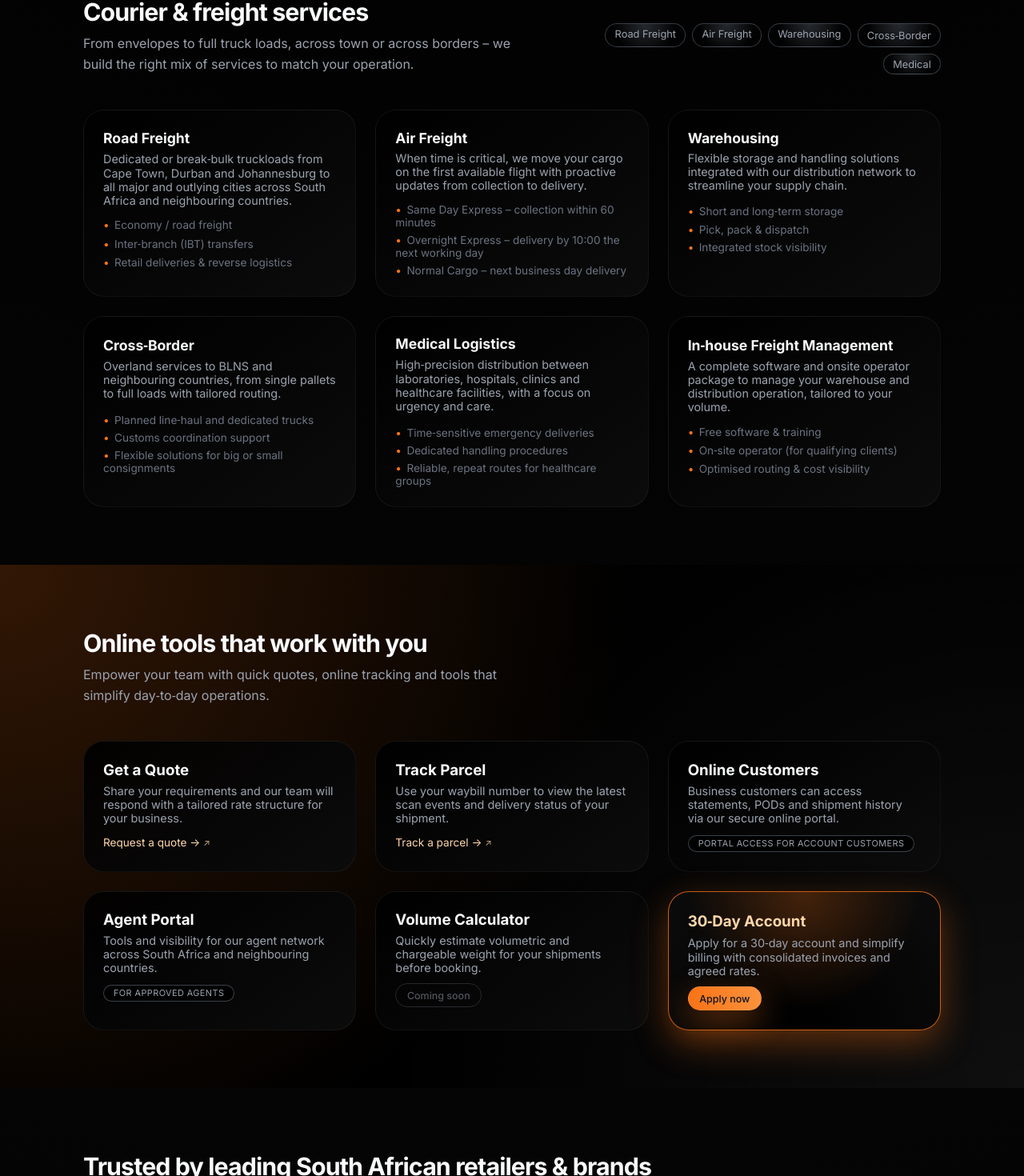
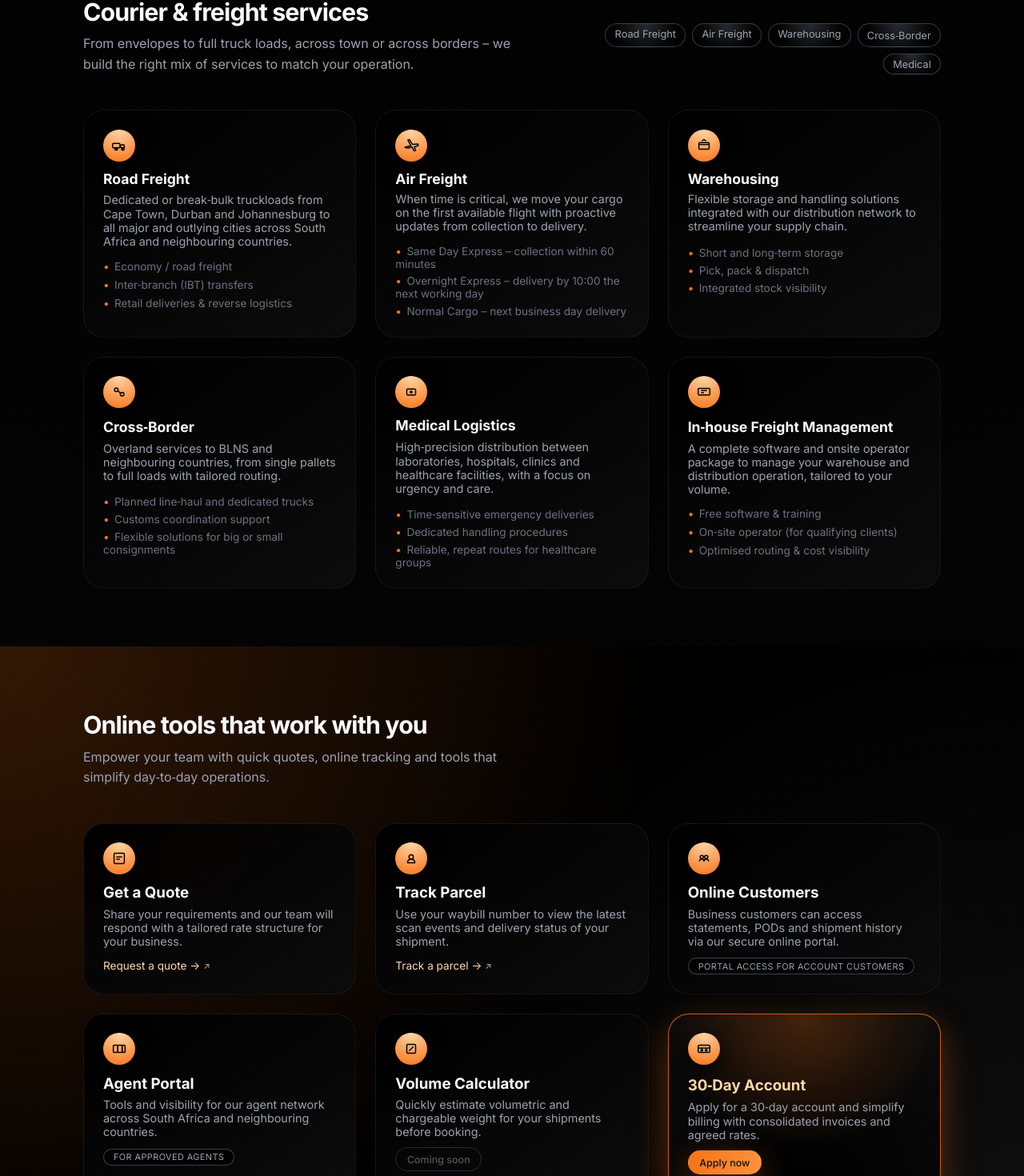
Before and after one commit to jesstingley17/first-freight-next, a Next.js app: page / in a window 1280 px wide. Shown: the part 857-2327 px from the top of the page at 80% size. Built offline with nearby package versions, Linux system fonts and the light colour scheme.

Commit message:
UI: add monochrome icons to services and tools

```diff
--- a/pages/index.js
+++ b/pages/index.js
@@ -184,6 +184,14 @@ function ServicesSection() {
 
       <div className="container card-grid">
         <article className="card service-card">
+          <div className="card-icon">
+            <svg viewBox="0 0 24 24" aria-hidden="true">
+              <rect x="3" y="9" width="10" height="6" rx="1.2" />
+              <rect x="14" y="11" width="5" height="4" rx="1" />
+              <circle cx="8" cy="16.5" r="1.7" fill="currentColor" />
+              <circle cx="17" cy="16.5" r="1.7" fill="currentColor" />
+            </svg>
+          </div>
           <h3>Road Freight</h3>
           <p>
             Dedicated or break‑bulk truckloads from Cape Town, Durban and Johannesburg to all major and
@@ -197,6 +205,11 @@ function ServicesSection() {
         </article>
 
         <article className="card service-card">
+          <div className="card-icon">
+            <svg viewBox="0 0 24 24" aria-hidden="true">
+              <path d="M3 14.5 11.5 12 7.5 4.5l2-.7 4.3 6.6L21 9.8l0.7 2-5.4 2.1 1.7 4.7-1.9 0.6-3.2-5.4L8 15.5 3 14.5Z" />
+            </svg>
+          </div>
           <h3>Air Freight</h3>
           <p>
             When time is critical, we move your cargo on the first available flight with proactive updates
@@ -210,6 +223,13 @@ function ServicesSection() {
         </article>
 
         <article className="card service-card">
+          <div className="card-icon">
+            <svg viewBox="0 0 24 24" aria-hidden="true">
+              <rect x="5" y="8" width="14" height="9" rx="1.2" />
+              <path d="M5 10.5h14" />
+              <path d="M9 5.5 12 4l3 1.5" />
+            </svg>
+          </div>
           <h3>Warehousing</h3>
           <p>
             Flexible storage and handling solutions integrated with our distribution network to streamline
@@ -223,6 +243,13 @@ function ServicesSection() {
         </article>
 
         <article className="card service-card">
+          <div className="card-icon">
+            <svg viewBox="0 0 24 24" aria-hidden="true">
+              <circle cx="8" cy="9" r="2.5" />
+              <circle cx="16" cy="15" r="2.5" />
+              <path d="M10.2 10.2 13.8 13.8" />
+            </svg>
+          </div>
           <h3>Cross‑Border</h3>
           <p>
             Overland services to BLNS and neighbouring countries, from single pallets to full loads with
@@ -236,6 +263,13 @@ function ServicesSection() {
         </article>
 
         <article className="card service-card">
+          <div className="card-icon">
+            <svg viewBox="0 0 24 24" aria-hidden="true">
+              <rect x="6" y="8" width="12" height="8" rx="1.4" />
+              <path d="M12 9.5v5" />
+              <path d="M9.5 12h5" />
+            </svg>
+          </div>
           <h3>Medical Logistics</h3>
           <p>
             High‑precision distribution between laboratories, hospitals, clinics and healthcare facilities,
@@ -249,6 +283,13 @@ function ServicesSection() {
         </article>
 
         <article className="card service-card">
+          <div className="card-icon">
+            <svg viewBox="0 0 24 24" aria-hidden="true">
+              <rect x="4" y="7" width="16" height="9" rx="1.2" />
+              <path d="M8 10h8" />
+              <path d="M8 13h4" />
+            </svg>
+          </div>
           <h3>In‑house Freight Management</h3>
           <p>
             A complete software and onsite operator package to manage your warehouse and distribution
@@ -280,6 +321,13 @@ function ToolsSection() {
 
       <div className="container card-grid tools-grid">
         <article className="card tool-card">
+          <div className="card-icon">
+            <svg viewBox="0 0 24 24" aria-hidden="true">
+              <rect x="5" y="5" width="14" height="14" rx="1.5" />
+              <path d="M8 10h8" />
+              <path d="M8 13h5" />
+            </svg>
+          </div>
           <h3>Get a Quote</h3>
           <p>
             Share your requirements and our team will respond with a tailored rate structure for your
@@ -291,6 +339,12 @@ function ToolsSection() {
         </article>
 
         <article className="card tool-card">
+          <div className="card-icon">
+            <svg viewBox="0 0 24 24" aria-hidden="true">
+              <circle cx="12" cy="10" r="3" />
+              <path d="M12 13c-2.5 0-4.5 1.6-5 3.8L7.2 18h9.6l0.2-1.2C16.5 14.6 14.5 13 12 13Z" />
+            </svg>
+          </div>
           <h3>Track Parcel</h3>
           <p>
             Use your waybill number to view the latest scan events and delivery status of your shipment.
@@ -301,6 +355,14 @@ function ToolsSection() {
         </article>
 
         <article className="card tool-card">
+          <div className="card-icon">
+            <svg viewBox="0 0 24 24" aria-hidden="true">
+              <circle cx="9" cy="10" r="2.2" />
+              <circle cx="15" cy="10" r="2.2" />
+              <path d="M5.5 16c.4-1.7 1.8-3 3.5-3s3.1 1.3 3.5 3" />
+              <path d="M11.5 16c.4-1.7 1.8-3 3.5-3s3.1 1.3 3.5 3" />
+            </svg>
+          </div>
           <h3>Online Customers</h3>
           <p>
             Business customers can access statements, PODs and shipment history via our secure online
@@ -310,12 +372,25 @@ function ToolsSection() {
         </article>
 
         <article className="card tool-card">
+          <div className="card-icon">
+            <svg viewBox="0 0 24 24" aria-hidden="true">
+              <rect x="4" y="7" width="6" height="10" rx="1.2" />
+              <rect x="10" y="7" width="6" height="10" rx="1.2" />
+              <rect x="16" y="7" width="4" height="10" rx="1.2" />
+            </svg>
+          </div>
           <h3>Agent Portal</h3>
           <p>Tools and visibility for our agent network across South Africa and neighbouring countries.</p>
           <span className="pill pill-outline small">For approved agents</span>
         </article>
 
         <article className="card tool-card">
+          <div className="card-icon">
+            <svg viewBox="0 0 24 24" aria-hidden="true">
+              <rect x="6" y="6" width="12" height="12" rx="1.4" />
+              <path d="M9 15 15 9" />
+            </svg>
+          </div>
           <h3>Volume Calculator</h3>
           <p>Quickly estimate volumetric and chargeable weight for your shipments before booking.</p>
           <button className="btn btn-ghost btn-sm" type="button" disabled>
@@ -324,6 +399,14 @@ function ToolsSection() {
         </article>
 
         <article className="card tool-card highlight">
+          <div className="card-icon">
+            <svg viewBox="0 0 24 24" aria-hidden="true">
+              <rect x="4" y="7" width="16" height="10" rx="1.6" />
+              <path d="M4 11h16" />
+              <circle cx="9" cy="14" r="1.2" fill="currentColor" />
+              <circle cx="15" cy="14" r="1.2" fill="currentColor" />
+            </svg>
+          </div>
           <h3>30‑Day Account</h3>
           <p>
             Apply for a 30‑day account and simplify billing with consolidated invoices and agreed rates.
--- a/styles.css
+++ b/styles.css
@@ -514,6 +514,27 @@ body {
   gap: 1.5rem;
 }
 
+.card-icon {
+  width: 40px;
+  height: 40px;
+  border-radius: 999px;
+  background: radial-gradient(circle at top, var(--accent-muted), var(--accent));
+  display: inline-flex;
+  align-items: center;
+  justify-content: center;
+  margin-bottom: 0.7rem;
+  color: #000000;
+  box-shadow: 0 10px 30px rgba(0, 0, 0, 0.85);
+}
+
+.card-icon svg {
+  width: 22px;
+  height: 22px;
+  stroke: #000000;
+  stroke-width: 1.6;
+  fill: none;
+}
+
 .service-card h3 {
   margin: 0 0 0.4rem;
   font-size: 1.1rem;
@@ -778,7 +799,7 @@ select {
   border-radius: 999px;
   border: 1px solid rgba(248, 250, 252, 0.14);
   background: radial-gradient(circle at top left, rgba(249, 115, 22, 0.9), rgba(249, 115, 22, 0.7));
-  color: #0b1120;
+  color: #000000;
   font-size: 0.78rem;
   font-weight: 600;
   letter-spacing: 0.08em;
@@ -863,7 +884,7 @@ select {
 .btn-primary {
   background: linear-gradient(90deg, var(--accent), var(--accent-strong));
   border-color: rgba(248, 250, 252, 0.08);
-  color: #0b1120;
+  color: #000000;
   box-shadow: 0 14px 40px rgba(249, 115, 22, 0.4);
   position: relative;
   overflow: hidden;
@@ -927,7 +948,7 @@ select {
 }
 
 .btn-link:hover {
-  color: #facc15;
+  color: var(--accent-strong);
 }
 
 .btn[disabled] {
--- a/styles/globals.css
+++ b/styles/globals.css
@@ -512,6 +512,27 @@ body {
   display: grid;
   grid-template-columns: repeat(3, minmax(0, 1fr));
   gap: 1.5rem;
+}
+
+.card-icon {
+  width: 40px;
+  height: 40px;
+  border-radius: 999px;
+  background: radial-gradient(circle at top, var(--accent-muted), var(--accent));
+  display: inline-flex;
+  align-items: center;
+  justify-content: center;
+  margin-bottom: 0.7rem;
+  color: #000000;
+  box-shadow: 0 10px 30px rgba(0, 0, 0, 0.85);
+}
+
+.card-icon svg {
+  width: 22px;
+  height: 22px;
+  stroke: #000000;
+  stroke-width: 1.6;
+  fill: none;
 }
 
 .service-card h3 {
```
Also changed, not shown: index.html (+85 -0 lines).
